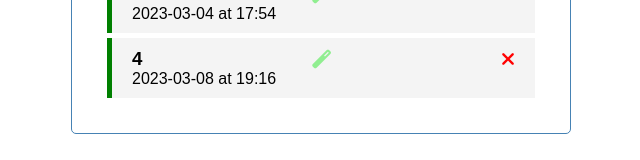
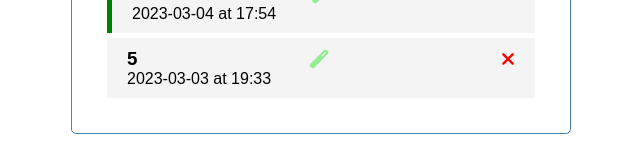
Before and after one commit to Remek-P/Task-tracker, a React (Create React App) app in the folder task-tracker/: page / in a window 1280 px wide. Shown: the part 285-445 px from the top of the page, without its empty margins (319-959 px from the left). Built offline with nearby package versions, Linux system fonts and the light colour scheme; data requests are answered from the project's data file.

Commit message:
reformatting

```diff
--- a/task-tracker/db.json
+++ b/task-tracker/db.json
@@ -12,7 +12,7 @@
       "text": "2",
       "day": "2023-03-03",
       "time": "17:54",
-      "reminder": true
+      "reminder": false
     },
     {
       "id": 3,
@@ -23,10 +23,10 @@
     },
     {
       "id": 4,
-      "text": "4",
-      "day": "2023-03-08",
-      "time": "19:16",
-      "reminder": true
+      "text": "5",
+      "day": "2023-03-03",
+      "time": "19:33",
+      "reminder": false
     }
   ]
 }
--- a/task-tracker/src/App.js
+++ b/task-tracker/src/App.js
@@ -39,10 +39,6 @@ function App() {
         return await res.json();
     };
 
-    // const pickChosenTask = async (id) => {
-    //     setChosenTask(await fetchTask(id))
-    // };
-
     const pickChosenTask = (task) => {
         setChosenTask(task)
     };
```
